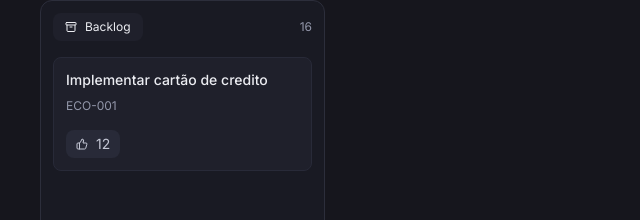
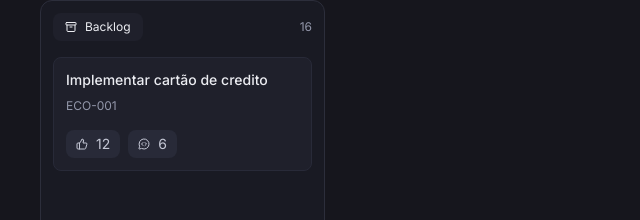
Before and after one commit to PontesEdu/Board, a Next.js app: page / in a window 1280 px wide. Shown: the part 72-292 px from the top of the page, without its empty margins (0-640 px from the left). Built offline with nearby package versions, Linux system fonts and the light colour scheme.

Commit message:
create component Button

```diff
--- a/src/app/page.tsx
+++ b/src/app/page.tsx
@@ -1,6 +1,7 @@
+import { Button } from "@/components/button";
 import { Card } from "@/components/card";
 import { Section } from "@/components/section";
-import { ArchiveIcon, ThumbsUpIcon } from "lucide-react";
+import { ArchiveIcon, MessageCircleCodeIcon, ThumbsUpIcon } from "lucide-react";
 
 export default function Home() {
   return (
@@ -27,10 +28,15 @@
                 <Card.Number>ECO-001</Card.Number>
               </Card.Header>
               <Card.Footer>
-                <button type="button" className="text-navy-100 flex items-center gap-2 rounded-lg px-2.5 py-1 bg-navy-600 cursor-pointer">
+                <Button type="button">
                   <ThumbsUpIcon className="size-3"/>
                   <span className="text-sm">12</span>
-                </button>
+                </Button>
+
+                <Button type="button">
+                  <MessageCircleCodeIcon className="size-3"/>
+                  <span className="text-sm">6</span>
+                </Button>
               </Card.Footer>
             </Card.Root>
           </Section.Content>
--- /dev/null
+++ b/src/components/button.tsx
@@ -0,0 +1,16 @@
+import { ComponentProps } from "react";
+import { twMerge } from "tailwind-merge";
+
+interface ButtonProps extends ComponentProps<'button'>{}
+
+export function Button({className, type = "button", ...props}: ButtonProps){
+  return <button
+    type={type}
+    className={twMerge(
+      "text-navy-100 flex items-center gap-2 rounded-lg px-2.5 py-1 bg-navy-600 cursor-pointer",
+      "hover:bg-navy-500 transition-colors duration-150",
+      "outline-none focus-visible:ring-2 focus-visible:ring-navy-400",
+      className)}
+    {...props}
+  />
+}
--- a/src/components/card.tsx
+++ b/src/components/card.tsx
@@ -9,6 +9,8 @@
       href="/"
       className={twMerge(
         "bg-navy-700 border-[0.5px] border-navy-600 p-3 space-y-4 rounded-lg block",
+        "hover:bg-navy-600/50 hover:border-navy-500 transition-colors duration-150",
+        "outline-none focus-visible:ring-2 focus-visible:ring-navy-400 focus-visible:ring-offset-2 focus-visible:ring-offset-navy-950",
         className,
       )}
       {...props}
```
